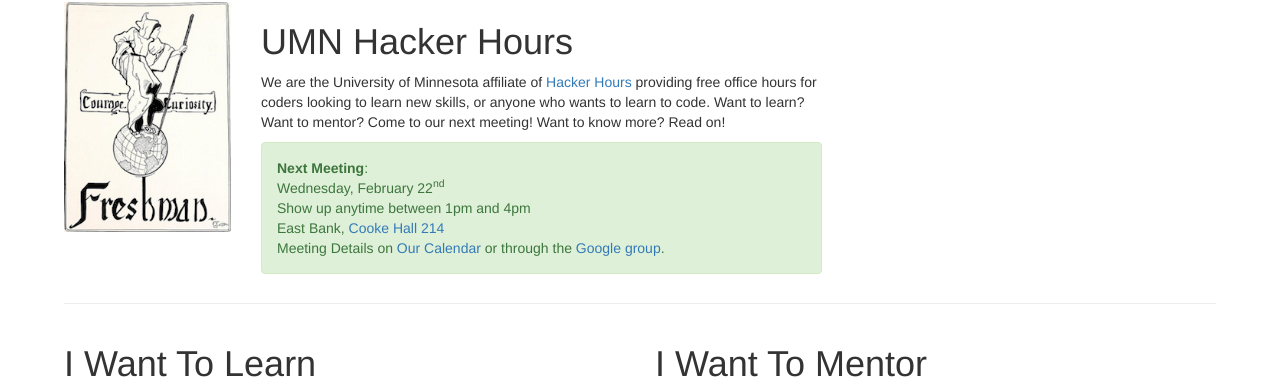
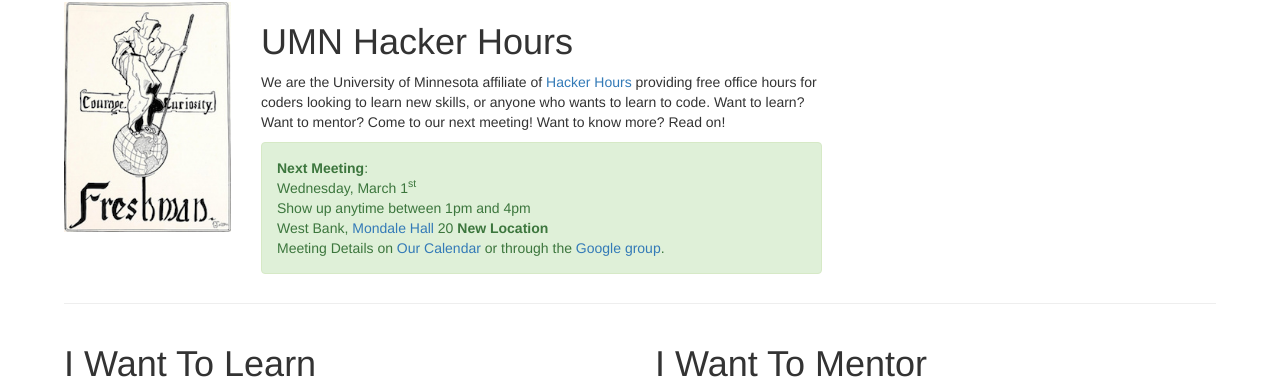
Before and after one commit to umnhackerhours/umnhackerhours.github.io, a Jekyll site: the page built from index.markdown, in a window 1280 px wide. Shown: the part 102-481 px from the top of the page. Built offline with Jekyll 4.4.1, drawn with Linux system fonts in a browser that asks for light colours.

Commit message:
2017-03-01

```diff
--- a/index.markdown
+++ b/index.markdown
@@ -13,7 +13,7 @@ description: Home
       <div class="alert alert-success" role="alert">
         <a class="anchor" id="next_meeting"></a>
         <strong>Next Meeting</strong>:<br />
-        Wednesday, February 22<sup>nd</sup><br />
+        Wednesday, March 1<sup>st</sup><br />
         Show up anytime between 1pm and 4pm<br />
         <!-- East Bank, <a href="http://campusmaps.umn.edu/cooke-hall">Cooke Hall 214</a><br /> -->
         <!-- West Bank, <a href="http://campusmaps.umn.edu/hubert-h-humphrey-school-public-affairs">Humphrey 50B (AKA, the room in the back of the computer lab)</a><br /> -->
@@ -21,7 +21,7 @@ description: Home
         <!-- The <strong>Code Kata Group</strong> will be discussing the <a href="https://github.com/exercism/x-common/blob/master/bob.md">Bob kata</a> from 2:30 - 4pm<br /> -->
         <!-- The <strong>Refactoring Reading Group</strong> will be discussing the <a href="https://refactoring.guru/smells/long-method">Long Method Smell</a> from 3 - 4pm<br /> -->
 
-        East Bank, <a href="http://campusmaps.umn.edu/cooke-hall">Cooke Hall 214</a><br />
+        West Bank, <a href="http://campusmaps.umn.edu/walter-f-mondale-hall">Mondale Hall</a> 20 <strong>New Location</strong><br />
         Meeting Details on <a href="https://www.google.com/calendar/embed?src=umn.edu_ii9odmho4m63bsq19879mu0iis%40group.calendar.google.com&ctz=America/Chicago">Our Calendar</a> or through the <a href='https://groups.google.com/a/umn.edu/d/hackerhours'>Google group</a>.
       </div>
     </div>
```
